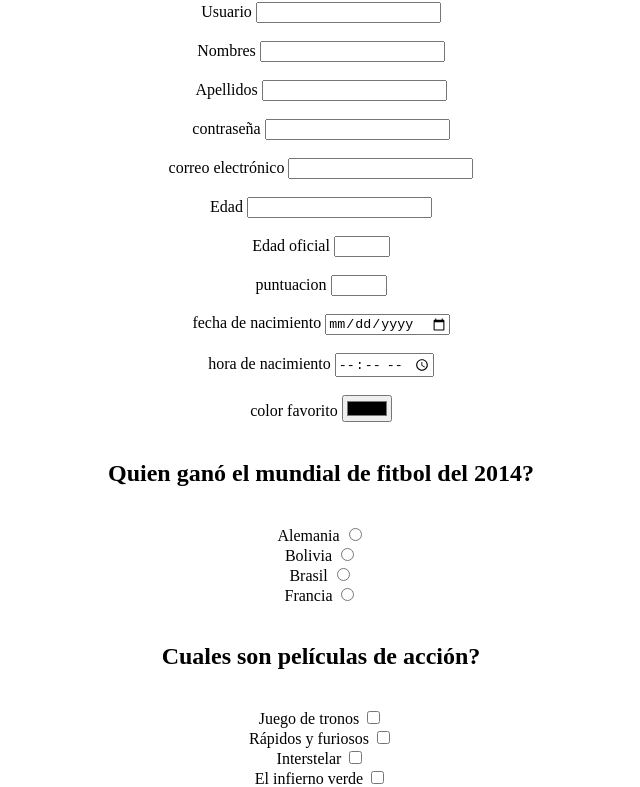
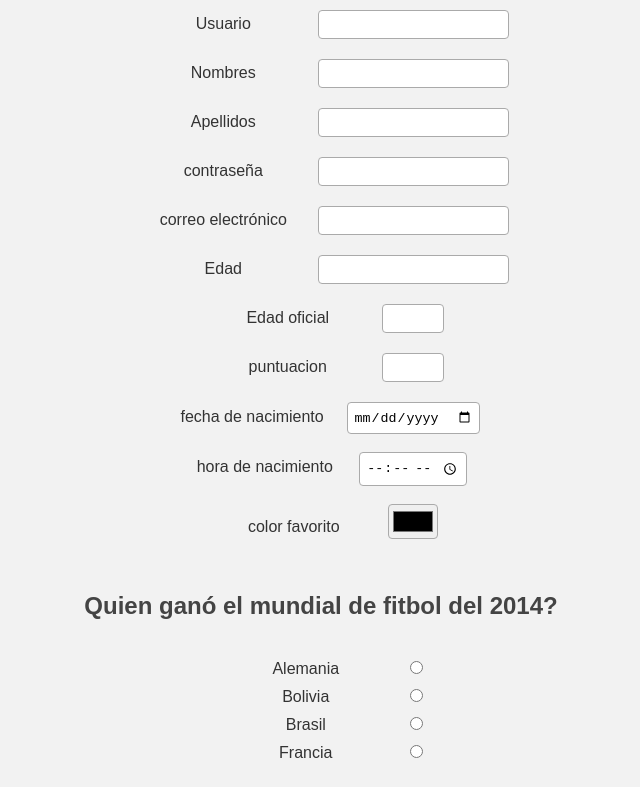
Before and after one commit to quispepichaandres-spec/FormuPez, a plain HTML site: page index.html in a window 1280 px wide. Shown: the part 78-865 px from the top of the page, without its empty margins (319-959 px from the left). Drawn offline with Linux system fonts and the light colour scheme.

Commit message:
Update index.html

```diff
--- a/index.html
+++ b/index.html
@@ -4,7 +4,7 @@
     <meta charset="UTF-8">
     <meta name="viewport" content="width=device-width, initial-scale=1.0">
     <title>Document</title>
-    <link rel="stylesheet" href="style_formulario.css">
+    <link rel="stylesheet" href="estilo.css">
 </head>
 <center>
 <body>
```
